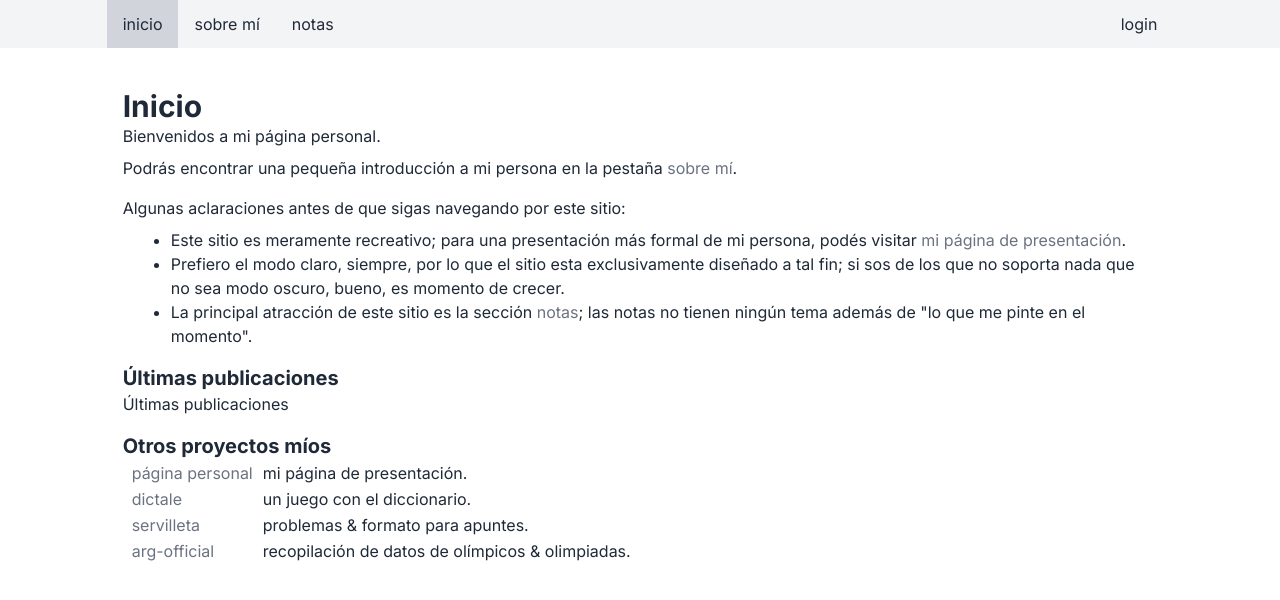
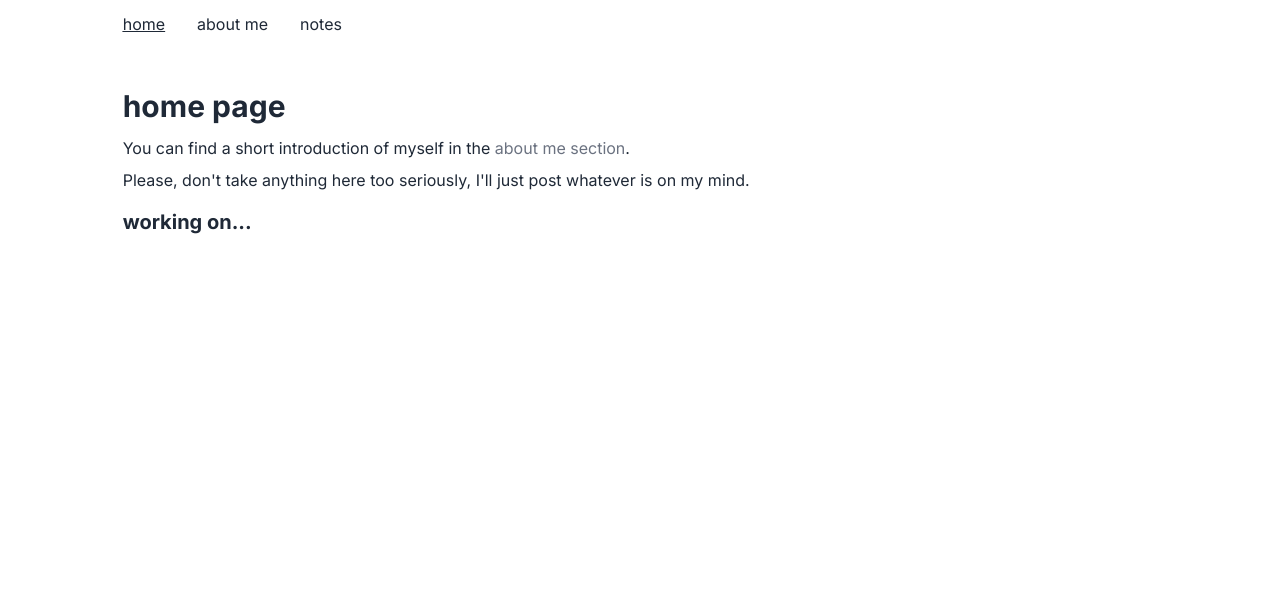
Before and after one commit to BrunZo/blog, a Next.js app: page / in a window 1280 px wide. Shown: the top 600 px of the page. Built offline with nearby package versions, Linux system fonts and the light colour scheme.

Commit message:
Enhanced styles & translated main pages to English

```diff
--- a/app/about-me/page.tsx
+++ b/app/about-me/page.tsx
@@ -1,15 +1,16 @@
 export default function Page() {
   return (
     <div className='text-gray-800'>
-      <h1 className='font-bold text-3xl mt-2'>Sobre mí</h1>
-      <p>Yo, el escritor de esta página, también soy el autor de este sitio. Mi nombre es, así como también mi apellido es. En definitiva, mi nombre y apellido son.</p>
-      <p>Yo nací, curiosamente, el mismo día de mi cumpleaños. Eso sí, mi fecha de cumpleaños no puedo decirla. Lo que sí puedo decir sin temor es que precisamente el día en que nací, emepcé a vivir. Además, al momento de escribir esto, tengo certeza de que sigo viviendo.</p>
-      <p>Una de las cosas más destacables de mi personalidad es un aparente interés por los problemas matemáticos, lo que puede evidenciarse en el hecho de que, por ejemplo, soy capaz de contar hasta cien sin muchos errores. Es por esto mismo que, emulando al antiquísimo Diofanto, pretendo revelar mi edad a través de un acertijo matemático:</p>
-      <p>Sea A el año corriente. Consideraremos por simplicidad mi edad al 31 de diciembre del corriente. Entonces, mi edad E está dada por la ecuación:</p>
-      <p className='text-center my-2'>E + n = A</p>
-      <p>donde n es el año de mi nacimiento.</p>
-      <p>Otra cosa evidente en mi personalidad es mi interés por la programación, y esto puede verse al punto de que ya desarrollé mi propia página personal (que, para los que no estén enterados, puede visitarse al clicar aquí).</p>
-      <p>Con esta línea, y luego de haber abundado en detalles, finalizo está autobiografía.</p>
+      <h1 className='font-bold text-3xl mt-2'>about me</h1>
+        <p className='mt-3'> <strong>tl;dr</strong> probably you'd rather check <a className='text-gray-500 hover:text-gray-800' href="https://www.linkedin.com/in/bruno-mart%C3%ADn-ziger-729b48204">my LinkedIn</a>.</p>
+        <p> I, the writer of this page, am also the author of this site. My name is, and so is my surname. In short, my name and surname are.</p>
+        <p>I was born, curiously, on the same day as my birthday. That said, I can't disclose the exact date of my birthday. What I can say without fear is that precisely on the day I was born, I started living. Moreover, at the time of writing this, I am certain that I’m still alive.</p>
+        <p>One of the most notable things about my personality is an apparent interest in mathematical problems, which can be evidenced by the fact that, for example, I am capable of counting up to one hundred without too many mistakes. It’s for this reason that, emulating the ancient Diophantus, I intend to reveal my age through a mathematical riddle:</p>
+        <p>Let <strong>A</strong> be the current year. For simplicity, we will consider my age as of December 31st of the current year. Then, my age <strong>E</strong> is given by the equation:</p>
+        <p className='center'><strong>E + n = A</strong></p>
+        <p>where <strong>n</strong> is the year of my birth.</p>
+        <p>Another evident trait of my personality is my interest in programming, and this is clear to the extent that I have already developed my own personal website (which, for those who are not aware, can be visited by clicking <a href="#">here</a>).</p>
+        <p>With this line, and after having gone into detail about myself, I conclude this autobiography.</p>
     </div>
   );
 }
--- a/app/page.tsx
+++ b/app/page.tsx
@@ -2,70 +2,29 @@ import Link from "next/link";
 
 export default function HomePage() {
   const links = [
-    {
-      'name': 'página personal',
-      'href': 'https://brunoziger.vercel.app/',
-      'description': 'mi página de presentación.'
-    },
-    {
-      'name': 'dictale',
-      'href': 'https://dictale.vercel.app/',
-      'description': 'un juego con el diccionario.'
-    },
-    {
-      'name': 'servilleta',
-      'href': 'https://servilleta.vercel.app/',
-      'description': 'problemas & formato para apuntes.'
-    },
-    {
-      'name': 'arg-official',
-      'href': 'https://arg-official.vercel.app/',
-      'description': 'recopilación de datos de olímpicos & olimpiadas.'
-    },
   ];
 
   return (
     <div className='text-gray-800'>
-      <h1 className='font-bold text-3xl mt-2'>Inicio</h1>
-      <p>Bienvenidos a mi página personal.</p>
-      <p>
-        Podrás encontrar una pequeña introducción a mi persona en la pestaña&nbsp;
+      <h1 className='font-bold text-3xl mt-2'>home page</h1>
+      <p className='mt-3'>
+        You can find a short introduction of myself in the&nbsp;
         <Link
           href='/about-me'
           className='text-md text-gray-500 hover:text-gray-800'>
-            sobre mí
+            about me section
         </Link>.
       </p>
-      <p className='mt-4'>
-        Algunas aclaraciones antes de que sigas navegando por este sitio:
+      <p>
+        Please, don't take anything here too seriously, I'll just post whatever is on my mind.
       </p>
-      <ul className='list-disc pl-8'>
-        <li>
-          Este sitio es meramente recreativo; para una presentación más formal de mi persona, podés visitar&nbsp;
-          <Link
-            href='https://brunoziger.vercel.app/'
-            className='text-md text-gray-500 hover:text-gray-800'>
-              mi página de presentación
-          </Link>.
-        </li>
-        <li>
-          Prefiero el modo claro, siempre, por lo que el sitio esta exclusivamente diseñado a tal fin;
-          si sos de los que no soporta nada que no sea modo oscuro, bueno, es momento de crecer.
-        </li>
-        <li>
-          La principal atracción de este sitio es la sección&nbsp;
-          <Link
-            href='/notes'
-            className='text-md text-gray-500 hover:text-gray-800'>
-              notas
-          </Link>; las notas no tienen ningún tema además de "lo que me pinte en el momento".
-        </li>
-      </ul>
 
+      { /*
       <h2 className='font-bold text-xl mt-4'>Últimas publicaciones</h2>
       <p>Últimas publicaciones</p>
+         */ }
 
-      <h2 className='font-bold text-xl mt-4'>Otros proyectos míos</h2>
+      <h2 className='font-bold text-xl mt-4'>working on...</h2>
       <table className='border-separate border-spacing-x-2'>
         <tbody>
           {links.map((link) => (
--- a/app/ui/navbar.tsx
+++ b/app/ui/navbar.tsx
@@ -5,21 +5,21 @@ import Link from 'next/link';
 import clsx from 'clsx';
 
 const links = [
-  {'name': 'inicio', 'href': '/'},
-  {'name': 'sobre mí', 'href': '/about-me'},
-  {'name': 'notas', 'href': '/notes'}
+  {'name': 'home', 'href': '/'},
+  {'name': 'about me', 'href': '/about-me'},
+  {'name': 'notes', 'href': '/notes'}
 ]
 
 export default function Navbar() {
   const pathname = usePathname();
   return (
-    <nav className='relative flex justify-center bg-gray-100 '>
+    <nav className='relative flex justify-center '>
       <div className='flex items-center justify-between w-full h-12 md:w-5/6'>
         <div className='flex items-center'>
           {links.map((link) => {
             const styles = clsx('flex items-center px-4 h-12', {
-              'bg-gray-300': pathname === link.href,
-              'hover:bg-gray-200': pathname !== link.href
+              'underline': pathname === link.href,
+              'hover:bg-gray-100': pathname !== link.href
             })
             return (
               <div key={link.name} className={styles}>
@@ -33,7 +33,6 @@ export default function Navbar() {
           })}
         </div>
         <div className=''>
-          <NavbarLink href='/login' text='login'/>
         </div>
       </div>
     </nav>
```
